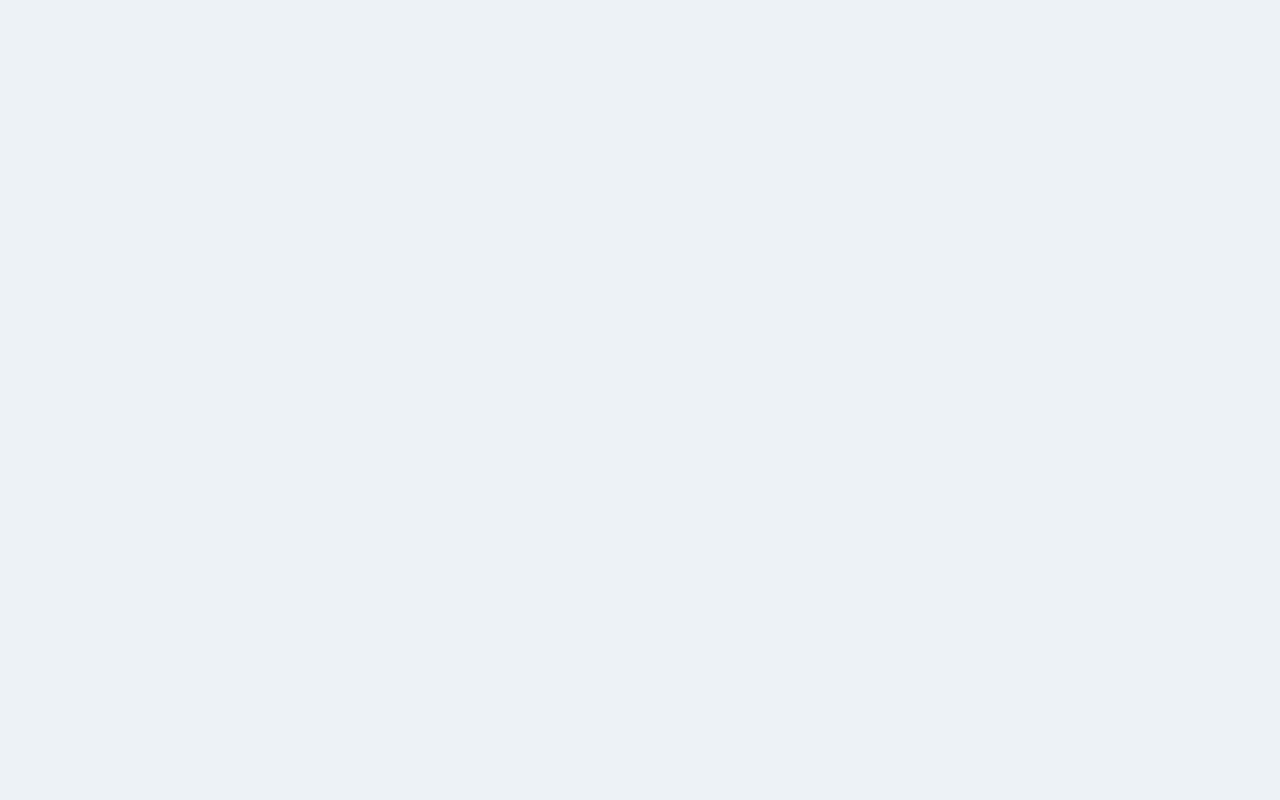
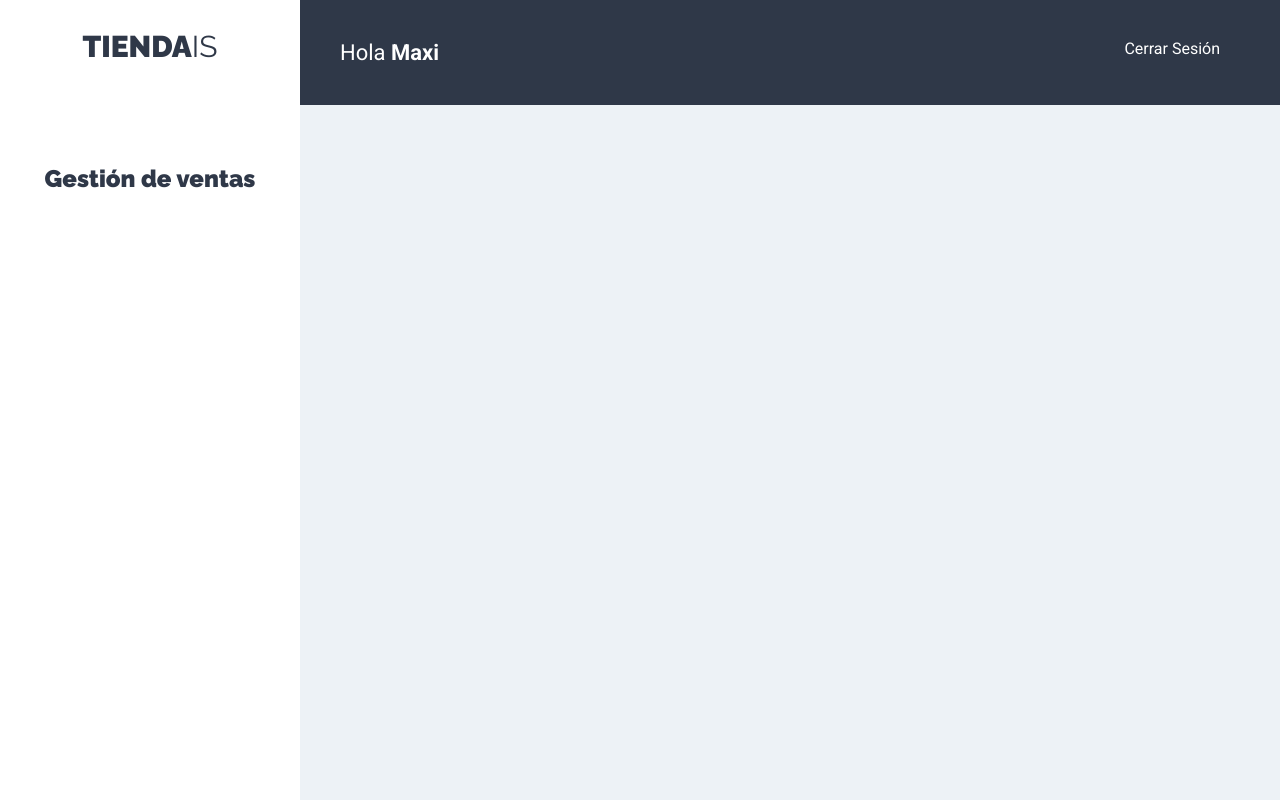
Before and after one commit to MaxiDiaz11/ControlVentas-IS, a React (Create React App) app: page /gestor in a window 1280 px wide. Built offline with nearby package versions, Linux system fonts and the light colour scheme.

Commit message:
Se agregaron componentes a Gestor de ventas

```diff
--- a/src/App.js
+++ b/src/App.js
@@ -2,7 +2,7 @@ import React from 'react';
 import { BrowserRouter as Router, Switch, Route } from 'react-router-dom'
 import Login from './components/auth/Login';
 import NuevaCuenta from './components/auth/NuevaCuenta';
-import Productos from './components/productos/Productos';
+import Gestor from './components/gestor/Gestor';
 
 function App() {
   return (
@@ -10,7 +10,7 @@ function App() {
       <Switch>
         <Route exact path="/" component={Login}></Route>
         <Route exact path="/nueva-cuenta" component={NuevaCuenta}></Route>
-        <Route exact path="/" component={Productos}></Route>
+        <Route exact path="/gestor" component={Gestor}></Route>
       </Switch>
     </Router>
   );
--- /dev/null
+++ b/src/components/gestor/Gestor.js
@@ -0,0 +1,22 @@
+import React from "react";
+import Barra from "../layout/Barra";
+import SideBar from "../layout/SideBar";
+
+const Gestor = () => {
+    return (
+        <div className="contenedor-app">
+            <SideBar></SideBar>
+            <div className="seccion-principal">
+                <Barra></Barra>
+                <main>
+                    {/* <FormTarea></FormTarea> */}
+                    <div className="contenedor-tareas">
+                        {/* <ListadoTareas></ListadoTareas> */}
+                    </div>
+                </main>
+            </div>
+        </div>
+    );
+};
+
+export default Gestor;
--- /dev/null
+++ b/src/components/layout/Barra.js
@@ -0,0 +1,16 @@
+import React from "react";
+
+const Barra = () => {
+    return (
+        <header className="app-header">
+            <p className="nombre-usuario">
+                Hola <span>Maxi</span>
+            </p>
+            <nav className="nav-principal">
+                <a href="#!">Cerrar Sesión</a>
+            </nav>
+        </header>
+    );
+};
+
+export default Barra;
--- /dev/null
+++ b/src/components/layout/SideBar.js
@@ -0,0 +1,18 @@
+import React from "react";
+
+const SideBar = () => {
+    return (
+        <aside>
+            <h1>
+                TIENDA<span>IS</span>
+            </h1>
+            {/* <NuevoProyecto></NuevoProyecto> */}
+            <div className="proyectos">
+                <h2>Gestión de ventas</h2>
+                {/* <ListadoProyectos></ListadoProyectos> */}
+            </div>
+        </aside>
+    );
+};
+
+export default SideBar;
--- a/src/components/productos/Productos.js
+++ b/src/components/productos/Productos.js
@@ -0,0 +1,9 @@
+import React from 'react';
+
+const Productos = () => {
+    return (
+        <h1>Desde productos</h1>
+    );
+}
+
+export default Productos;
```
Also changed, not shown: src/components/auth/Login.js (indentation only).
